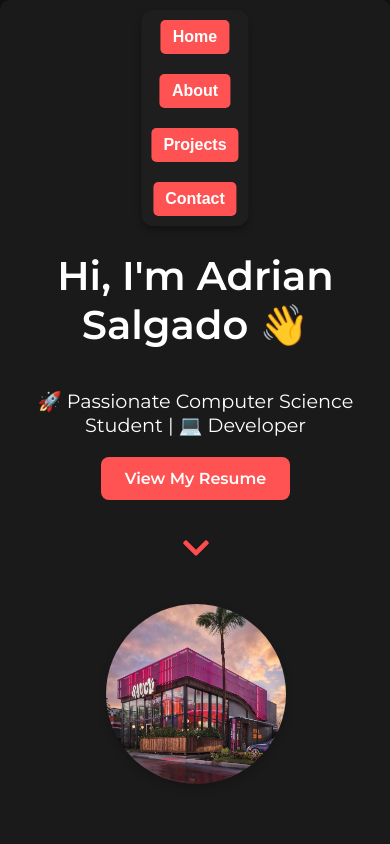
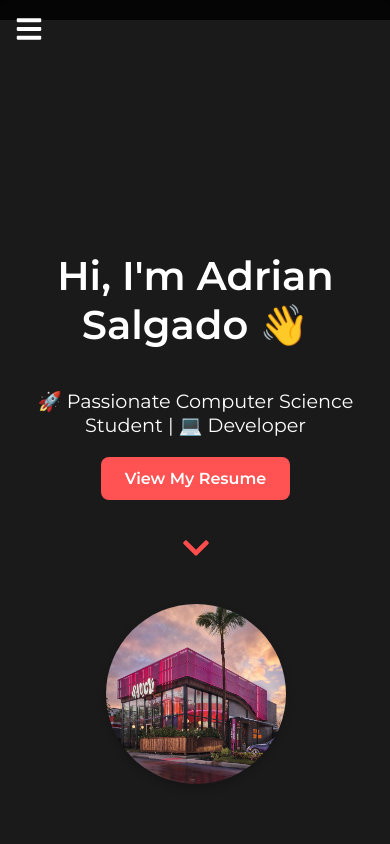
Before and after one commit to Salgado-Adrian/portfolio-website, a React (Create React App) app: page / in a window 390 px wide. Shown: the top 844 px of the page. Built offline with nearby package versions, Linux system fonts and the light colour scheme.

Commit message:
website mobile changes

```diff
--- /dev/null
+++ b/src/components/Header.css
@@ -0,0 +1,76 @@
+/* ✅ Navbar Global Styles */
+.header {
+    position: fixed;
+    top: 0;
+    left: 0;
+    width: 100%;
+    z-index: 1000;
+    background: rgba(0, 0, 0, 0.8);
+    padding: 10px 0;
+    display: flex;
+    justify-content: center;
+  }
+
+  /* ✅ Mobile Menu Button */
+  .menu-button {
+    display: none;
+    font-size: 24px;
+    cursor: pointer;
+    color: white;
+    position: fixed;
+    top: 15px;
+    left: 15px;
+    z-index: 1100;
+  }
+
+  .icon {
+    font-size: 28px;
+  }
+
+  /* ✅ Desktop Navbar */
+  .nav {
+    display: flex;
+    justify-content: center;
+    gap: 20px;
+  }
+
+  .nav-button {
+    border: none;
+    background: none;
+    font-size: 16px;
+    font-weight: bold;
+    color: white;
+    cursor: pointer;
+    transition: 0.3s;
+  }
+
+  /* ✅ Mobile Navbar */
+  @media (max-width: 768px) {
+    .menu-button {
+      display: block;
+    }
+
+    .nav {
+      flex-direction: column;
+      position: fixed;
+      top: 0;
+      left: 0;
+      width: 250px;
+      height: 100vh;
+      background-color: #111;
+      padding-top: 60px;
+      transition: all 0.3s ease-in-out;
+      opacity: 0;
+      visibility: hidden;
+    }
+
+    .nav-open {
+      opacity: 1;
+      visibility: visible;
+    }
+
+    .nav-closed {
+      opacity: 0;
+      visibility: hidden;
+    }
+  }
--- a/src/components/Header.js
+++ b/src/components/Header.js
@@ -1,19 +1,30 @@
-import React, { useState } from "react";
+import React, { useState, useEffect } from "react";
+import "./Header.css";
 import { motion } from "framer-motion";
 import { FaBars, FaTimes } from "react-icons/fa"; // Import icons for menu
 
 const Header = () => {
-  const [isOpen, setIsOpen] = useState(false); // Toggle mobile menu
+  const [isOpen, setIsOpen] = useState(false);
+  const [isMobile, setIsMobile] = useState(window.innerWidth <= 768);
+
+  // ✅ Update Mobile State on Resize
+  useEffect(() => {
+    const handleResize = () => setIsMobile(window.innerWidth <= 768);
+    window.addEventListener("resize", handleResize);
+    return () => window.removeEventListener("resize", handleResize);
+  }, []);
 
   return (
-    <header style={styles.header}>
+    <header className="header">
       {/* ✅ Mobile Menu Button */}
-      <div style={styles.menuButton} onClick={() => setIsOpen(!isOpen)}>
-        {isOpen ? <FaTimes style={styles.icon} /> : <FaBars style={styles.icon} />}
-      </div>
+      {isMobile && (
+        <div className="menu-button" onClick={() => setIsOpen(!isOpen)}>
+          {isOpen ? <FaTimes className="icon" /> : <FaBars className="icon" />}
+        </div>
+      )}
 
       {/* ✅ Navbar */}
-      <nav style={{ ...styles.nav, ...(isOpen ? styles.navOpen : {}) }}>
+      <nav className={`nav ${isOpen ? "nav-open" : "nav-closed"}`}>
         {["Home", "About", "Projects", "Contact"].map((section) => (
           <motion.button
             key={section}
@@ -23,7 +34,7 @@ const Header = () => {
               scrollToSection(section.toLowerCase());
               setIsOpen(false); // Close menu on mobile after clicking
             }}
-            style={styles.button}
+            className="nav-button"
           >
             {section}
           </motion.button>
@@ -33,53 +44,6 @@ const Header = () => {
   );
 };
 
-// ✅ **Styles for Both Desktop & Mobile**
-const styles = {
-  header: {
-    position: "fixed",
-    top: "15px",
-    left: "15px",
-    zIndex: 1000,
-  },
-  menuButton: {
-    display: "none", // Hide by default (for desktop)
-    fontSize: "24px",
-    cursor: "pointer",
-    color: "white",
-    position: "fixed",
-    top: "15px",
-    left: "15px",
-    zIndex: 1100,
-  },
-  icon: {
-    fontSize: "28px",
-  },
-  nav: {
-    display: "flex",
-    gap: "20px",
-  },
-  button: {
-    border: "none",
-    background: "none",
-    fontSize: "16px",
-    fontWeight: "bold",
-    color: "white",
-    cursor: "pointer",
-    transition: "0.3s",
-  },
-  navOpen: {
-    flexDirection: "column",
-    position: "fixed",
-    top: "0",
-    left: "-250px",
-    width: "200px",
-    height: "100vh",
-    backgroundColor: "#111",
-    paddingTop: "60px",
-    transition: "0.3s",
-  },
-};
-
 // ✅ **Ensure Smooth Scrolling**
 const scrollToSection = (id) => {
   document.getElementById(id)?.scrollIntoView({ behavior: "smooth" });
```
